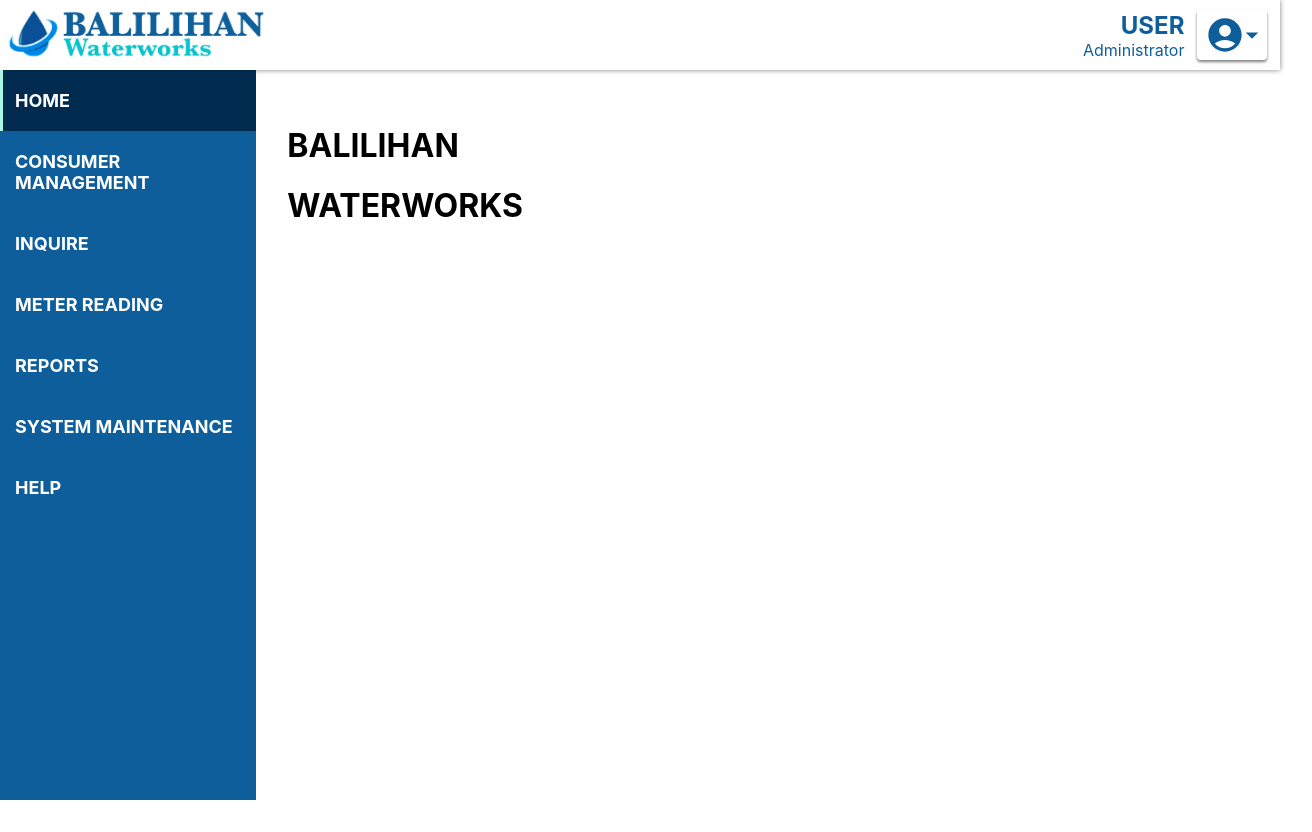
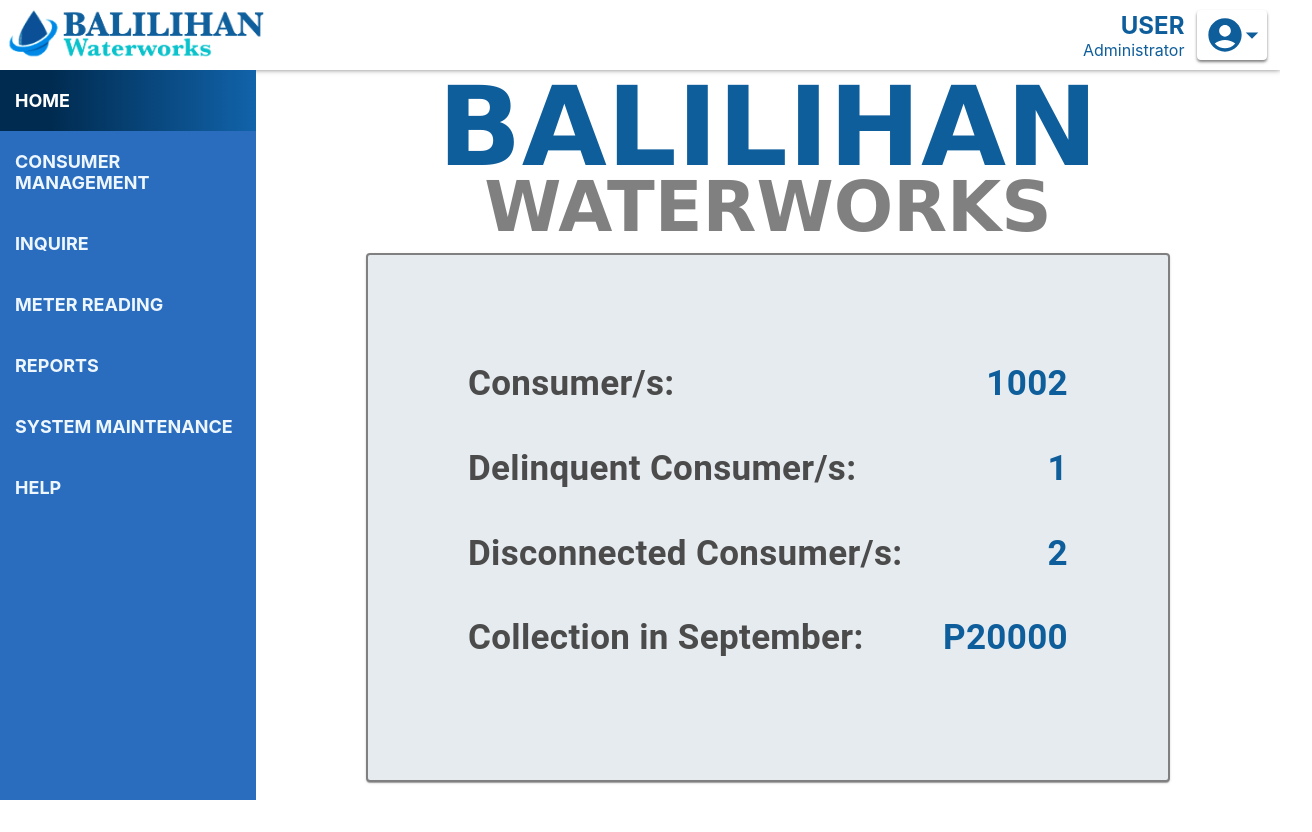
Before and after one commit to zynmurel/waterBilling1, a React (Create React App) app: page /home in a window 1280 px wide. Shown: the whole page, 1312 px wide, since content can reach past the window. After the commit the page ends 800 px from the top, so only its background shows below. Built offline with nearby package versions, Linux system fonts and the light colour scheme; data requests are answered from the project's data file.

Commit message:
eight commit

```diff
--- a/src/App.css
+++ b/src/App.css
@@ -21,6 +21,7 @@
   background-attachment: fixed;
   background-size: cover;
   background-position: center;
+  overflow: hidden;
 }
 
 @keyframes App-logo-spin {
--- a/src/App.jsx
+++ b/src/App.jsx
@@ -16,9 +16,6 @@
 function App() {
   const result= useFetch("http://localhost:8000/Consumers");
   const Utilities = useFetch("http://localhost:8000/Utilities");
-  const [purok, setPurok] = useState(7);
-  const [barangay, setBarangay] = useState("");
-  const [name, setName] = useState("");
   return (
     <div className="adminpage">
       <Router>
@@ -27,21 +24,26 @@
         <Navigation/>
         <div className='routes'>
         <Routes>
-          <Route path="/home" element={<Home/>}></Route>
+          <Route path="/home" element={
+          <Home
+          result={result}
+          />}></Route>
+
           <Route path="/consumerManagement" element={
           <ConsumerManagement
           result={result}
-          Utilities={Utilities}
-          purok={purok}
-          setPurok={setPurok}
-          barangay={barangay}
-          setBarangay={setBarangay}
-          name={name} setName={setName}/>}></Route>
+          Utilities={Utilities} />}></Route>
+
           <Route path="/inquire" element={<Inquire/>}></Route>
+
           <Route path="/meterReading" element={<MeterReading/>}></Route>
+
           <Route path="/reports" element={<Reports/>}></Route>
+
           <Route path="/systemMaintenance" element={<SystemMaintenance/>}></Route>
+
           <Route path="/help" element={<Help/>}></Route>
+
           <Route path="*" element={<NotFound/>}/>
         </Routes>
         </div>
--- a/src/Components/Navigation.jsx
+++ b/src/Components/Navigation.jsx
@@ -1,7 +1,7 @@
 import '../Styles/navigation.css'
 import {NavLink } from 'react-router-dom';
 const Navigation = () => {
-  const activeStyle = {background:'linear-gradient(to right,#ABF8E4 1%,rgb(0, 43, 79) 1% 40%)',}
+  const activeStyle = {background:'linear-gradient(to right,rgb(0, 43, 80) 20%, rgb(17, 99, 170))',color:"white"}
     return (
         <div className="navigation">
         <NavLink
--- a/src/Components/Pages/Home.jsx
+++ b/src/Components/Pages/Home.jsx
@@ -1,24 +1,115 @@
-import { Box, Card } from '@mui/material';
+import { Box, Card, Typography } from '@mui/material';
+import { style } from '@mui/system';
 import '../../Styles/PageStyles/home.css'
-const Home = () => {
+const Home = ({result}) => {
+    const { data:consumer, isPending, error } = result
     const styles = {
         home:{
-            padding:2,
-            color:"black"
+            color:"grey"
         },
         container:{
+            display:"flex",
+            flexDirection:"column",
+            alignItems:"center"
+        },
+        box1:{
+            display:"flex",
+            flexDirection:"column",
+            alignItems:"center",
+            flex:1
+        },
+        box2:{
+            display:"flex",
+            flexDirection:"column",
+            alignItems:"center",
+            justifyContent:"center",
+            flex:5,
+            width:800,
+            height:800,
+            backgroundColor:"rgb(230, 235, 239)",
+            color:"rgb(75, 75, 75)",
+            border: "2px solid grey"
+        },
+        box2_1:{
+            display:"flex",
+            flexDirection:"row",
+            alignItems:"center",
+            justifyContent:"space-between",
+            margin:10,
+            width:600,
+        },
+        text1:{
+            fontSize:110,
+            margin:0,
+            color:"rgb(15,94,156)",
+            margin:" -25px 0 0 0"
+        },
+        text2:{
+            fontSize:70,
+            margin:" -25px 0 5px 0"
+        },
+        boxFont:{
+            fontSize:35,
+            color:"rgb(15,94,156)"
+        },
+        isPending:{
+            color:"gray",
+            margin:0
+        },
+        error:{
+            color:"rgb(220, 24, 24)",
+            margin:0
+        }
 
-        }
     }
     return (
             <Box className="home" sx={{...styles.home}}>
                 <Box className="container" sx={{...styles.container}}>
-                    <Box>
-                        <h1>BALILIHAN</h1>
-                        <h1>WATERWORKS</h1>
+                    <Box className="box1" sx={styles.box1}>
+                        <h1 style={styles.text1}>BALILIHAN</h1>
+                        <h1 style={styles.text2}>WATERWORKS</h1>
                     </Box>
-                    <Card>
-
+                    <Card style={styles.box2}>
+                        <Box style={styles.box2_1}>
+                            <Typography gutterBottom fontWeight={"bold"} fontSize={styles.boxFont.fontSize}>
+                                Consumer/s:
+                            </Typography>
+                            <Typography gutterBottom fontWeight={"bold"} fontSize={styles.boxFont.fontSize} sx={{color:styles.boxFont.color}}>
+                                {consumer && consumer.length}
+                                {isPending && <span style={styles.isPending}>...</span>}
+                                {error && <span style={styles.error}>err</span>}
+                            </Typography>
+                        </Box>
+                        <Box style={styles.box2_1}>
+                            <Typography gutterBottom fontWeight={"bold"} fontSize={styles.boxFont.fontSize} >
+                                Delinquent Consumer/s:
+                            </Typography>
+                            <Typography gutterBottom fontWeight={"bold"} fontSize={styles.boxFont.fontSize} sx={{color:styles.boxFont.color}}>
+                                {consumer && "1"}
+                                {isPending && <span style={styles.isPending}>...</span>}
+                                {error && <span style={styles.error}>err</span>}
+                            </Typography>
+                        </Box>
+                        <Box style={styles.box2_1}>
+                            <Typography gutterBottom fontWeight={"bold"} fontSize={styles.boxFont.fontSize}>
+                                Disconnected Consumer/s:
+                            </Typography>
+                            <Typography gutterBottom fontWeight={"bold"} fontSize={styles.boxFont.fontSize} sx={{color:styles.boxFont.color}}>
+                                {consumer && "2"}
+                                {isPending && <span style={styles.isPending}>...</span>}
+                                {error && <span style={styles.error}>err</span>}
+                            </Typography>
+                        </Box>
+                        <Box style={styles.box2_1}>
+                            <Typography gutterBottom fontWeight={"bold"} fontSize={styles.boxFont.fontSize}>
+                                Collection in September:
+                            </Typography>
+                            <Typography gutterBottom fontWeight={"bold"} fontSize={styles.boxFont.fontSize} sx={{color:styles.boxFont.color}}>
+                                {consumer && "P20000"}
+                                {isPending && <span style={styles.isPending}>...</span>}
+                                {error && <span style={styles.error}>err</span>}
+                            </Typography>
+                        </Box>
                     </Card>
 
                 </Box>
--- a/src/Components/ReadyComponents/CPopup.jsx
+++ b/src/Components/ReadyComponents/ConsumerManagement/AddNewPopUp.jsx
@@ -1,6 +1,6 @@
 import { Dialog, DialogContent, DialogTitle, Typography } from "@mui/material";
 
-const Popup = ({title, children, openPopup, setOpenPopup, maxWidth}) => {
+const Popup = ({title, children, openPopup, maxWidth}) => {
   return (
     <Dialog open={openPopup} maxWidth={maxWidth} fullWidth>
 
--- /dev/null
+++ b/src/Components/ReadyComponents/ConsumerManagement/ConsumerData.jsx
@@ -0,0 +1,56 @@
+import { Box, Paper } from "@mui/material";
+import { height } from "@mui/system";
+
+const ConsumerData = ({consumerInfo}) => {
+    const styles = {
+        container:{
+            display:"flex",
+            flexDirection:"row",
+            height:500,
+        },
+        subcontainer1:{
+            flex:1,
+            margin:5
+        },
+        subcontainer2:{
+            flex:1,
+            margin:5
+        },
+        textStyle:{
+            margin:"5px 0",
+            fontSize:18
+        },
+        h2style:{
+            margin:"10px 0 0px 0",
+            color:"rgb(15,94,156)",
+            fontSize:22
+        }
+
+    }
+    return (
+        <Box style={styles.container}>
+            <Box style={styles.subcontainer1}>
+                <h2 style={styles.h2style}>PERSONAL INFORMATION</h2>
+                <p style={styles.textStyle}><strong>NAME:</strong> {`${consumerInfo.first_name} ${consumerInfo.middle_name} ${consumerInfo.last_name}`}</p>
+                <p style={styles.textStyle}><strong>GENDER:</strong> {`${consumerInfo.gender}`}</p>
+                <p style={styles.textStyle}><strong>AGE:</strong> {`${consumerInfo.age}`}</p>
+                <p style={styles.textStyle}><strong>PHONE:</strong> {consumerInfo.phone? `${consumerInfo.phone}`:"(No Phone Number)"}</p>
+                <p style={styles.textStyle}><strong>BARANGAY:</strong> {`${consumerInfo.barangay}`}</p>
+                <p style={styles.textStyle}><strong>PUROK:</strong> {`${consumerInfo.purok}`}</p>
+                <p style={styles.textStyle}><strong>HOUSEHOLD NO:</strong> {`${consumerInfo.household_no}`}</p>
+                <p style={styles.textStyle}><strong>CIVIL STATUS:</strong> {`${consumerInfo.civil_status.toUpperCase()}`}</p>
+                {consumerInfo.name_of_spouse && <p style={styles.textStyle}><strong>NAME OF SPOUSE:</strong> {`${consumerInfo.name_of_spouse}`}</p>}
+                <h2 style={styles.h2style}>WATER METER INFORMATION</h2>
+                <p style={styles.textStyle}><strong>USAGE TYPE:</strong> {`${consumerInfo.usage_type}`}</p>
+                <p style={styles.textStyle}><strong>BRAND:</strong> {`${consumerInfo.brand}`}</p>
+                <p style={styles.textStyle}><strong>SERIAL NO:</strong> {`${consumerInfo.serial_no}`}</p>
+                <p style={styles.textStyle}><strong>FIRST READING:</strong> {`${consumerInfo.first_reading}`}</p>
+            </Box>
+            <Paper style={styles.subcontainer2}>
+
+            </Paper>
+        </Box>
+    );
+}
+
+export default ConsumerData;
--- a/src/Styles/PageStyles/consumermanagement.css
+++ b/src/Styles/PageStyles/consumermanagement.css
@@ -1,6 +1,5 @@
 .consumerManagement{
     z-index: -1;
-    color: brown;
     height: 100%;
     width:  100%;
     display: flex;
--- a/src/Styles/PageStyles/home.css
+++ b/src/Styles/PageStyles/home.css
@@ -6,3 +6,6 @@
     justify-content: center;
     align-items: center;
 }
+.box1{
+    font-family:'Lucida Sans', 'Lucida Sans Regular', 'Lucida Grande', 'Lucida Sans Unicode', Geneva, Verdana, sans-serif
+}
--- a/src/Styles/navigation.css
+++ b/src/Styles/navigation.css
@@ -1,7 +1,6 @@
 .navigation{
-    color: white ;
     flex: 1;
-    background-color: rgb(15,94,156);
+    background-color: rgb(42, 109, 190);
     z-index: 0;
     display: flex;
     flex-direction: column;
@@ -11,11 +10,12 @@
     font-size: 18px;
     padding: 20px 0 20px 15px;
     text-decoration: none;
-    color: white;
+    color: rgb(238, 247, 255);
     font-weight: bolder;
     transition: .1s;
 }
 a:hover{
     transform: scale(1.02);
-    background-color: rgb(46, 147, 230)
+    background-color: rgb(219, 230, 241);
+    color: rgb(33, 38, 43);
 }
```
Also changed, not shown: src/Components/Pages/ConsumerManagement.jsx (+34 -10 lines), src/Components/ReadyComponents/CTable.jsx (+4 -4 lines), src/Components/ReadyComponents/ConsumerManagement/ConsumerPopUp.jsx (added, +49 -0 lines).
